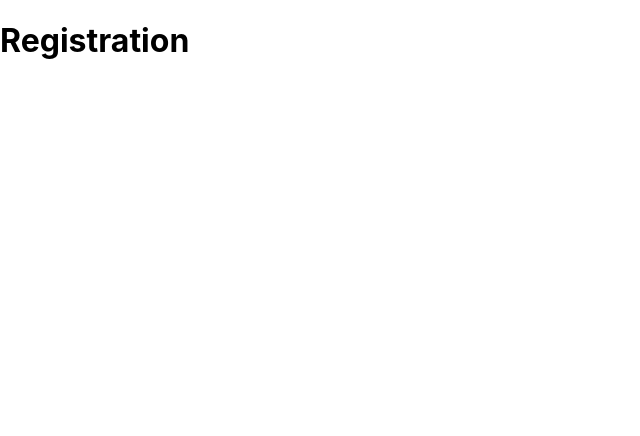
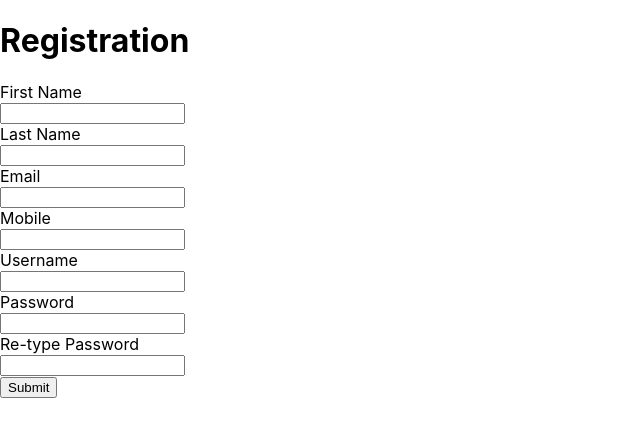
Before and after one commit to johrielrsrd/slpc-b5-bank-app-frontend, a React (Create React App) app: page / in a window 1280 px wide. Shown: the top 436 px of the page, without its empty margins (0-640 px from the left). Built offline with nearby package versions, Linux system fonts and the light colour scheme.

Commit message:
added form validation

```diff
--- a/src/components/Registration.js
+++ b/src/components/Registration.js
@@ -1,7 +1,160 @@
+import { useState } from "react";
+
 function Registration() {
+  const [currentValue, setValue] = useState({
+    username: "",
+    firstname: "",
+    lastname: "",
+    email: "",
+    mobile: "",
+    password: "",
+    retypepassword: ""
+  });
+  const [errors, setErrors] = useState({});
+
+  function handleChange(event) {
+    const value = event.target.value;
+    const name = event.target.name;
+
+    setValue((prevValue) => {
+      return {
+        ...prevValue,
+        [name]: value
+      };
+    });
+  }
+
+  function handleSubmit(e) {
+    e.preventDefault();
+
+    const validationErrors = {};
+
+    // Email validation
+    if (!/\S+@\S+\.\S+/.test(currentValue.email)) {
+      validationErrors.email = "Please enter a valid email address";
+    }
+
+    // Mobile validation
+    if (!/^\d{10}$/.test(currentValue.mobile)) {
+      validationErrors.mobile = "Please enter a valid 10-digit mobile number";
+    }
+
+    // Password strength validation
+    if (
+      !/(?=.*\d)(?=.*[A-Z])(?=.*[!@#$%^&*()_+])[A-Za-z\d!@#$%^&*()_+]{8,}/.test(
+        currentValue.password
+      )
+    ) {
+      validationErrors.password =
+        "Password must be at least 8 characters long and contain at least one number, one capital letter, and one symbol";
+    }
+
+    // Password match validation
+    if (currentValue.password !== currentValue.retypepassword) {
+      validationErrors.retypepassword = "Passwords do not match";
+    }
+
+    setErrors(validationErrors);
+
+    // If there are no errors, proceed with form submission
+    if (Object.keys(validationErrors).length === 0) {
+      console.log("Form submitted successfully:", currentValue);
+      // Further form submission logic
+    }
+  }
+
   return (
-    <div>
+    <div className="register-form-container">
       <h1>Registration</h1>
+
+      <form onSubmit={handleSubmit}>
+        <label>First Name</label>
+        <br />
+        <input
+          type="text"
+          id="firstname"
+          name="firstname"
+          value={currentValue.firstname}
+          onChange={handleChange}
+          required
+        />
+        <br />
+        <label>Last Name</label>
+        <br />
+        <input
+          type="text"
+          id="lastname"
+          name="lastname"
+          value={currentValue.lastname}
+          onChange={handleChange}
+          required
+        />
+        <br />
+        <label>Email</label>
+        <br />
+        <input
+          type="text"
+          id="email"
+          name="email"
+          value={currentValue.email}
+          onChange={handleChange}
+          required
+        />
+        <br />
+        {errors.email && <p>{errors.email}</p>}
+
+        <label>Mobile</label>
+        <br />
+        <input
+          type="text"
+          id="mobile"
+          name="mobile"
+          value={currentValue.mobile}
+          onChange={handleChange}
+          required
+        />
+        <br />
+        {errors.mobile && <p>{errors.mobile}</p>}
+
+        <label>Username</label>
+        <br />
+        <input
+          type="text"
+          id="username"
+          name="username"
+          value={currentValue.username}
+          onChange={handleChange}
+          required
+        />
+        <br />
+        <label>Password</label>
+        <br />
+        <input
+          type="password"
+          id="password"
+          name="password"
+          value={currentValue.password}
+          onChange={handleChange}
+          required
+        />
+        <br />
+        {errors.password && <p>{errors.password}</p>}
+
+        <label>Re-type Password</label>
+        <br />
+        <input
+          type="password"
+          id="retypepassword"
+          name="retypepassword"
+          value={currentValue.retypepassword}
+          onChange={handleChange}
+          required
+        />
+        <br />
+        {errors.retypepassword && <p>{errors.retypepassword}</p>}
+
+        <button type="submit">Submit</button>
+      </form>
     </div>
   );
 }
```
